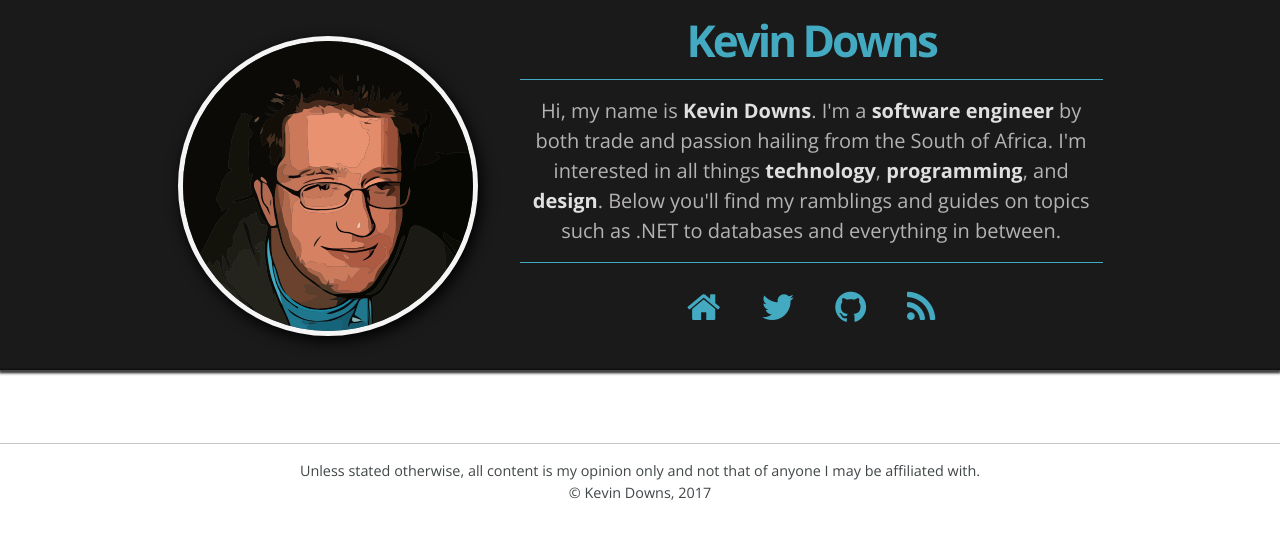
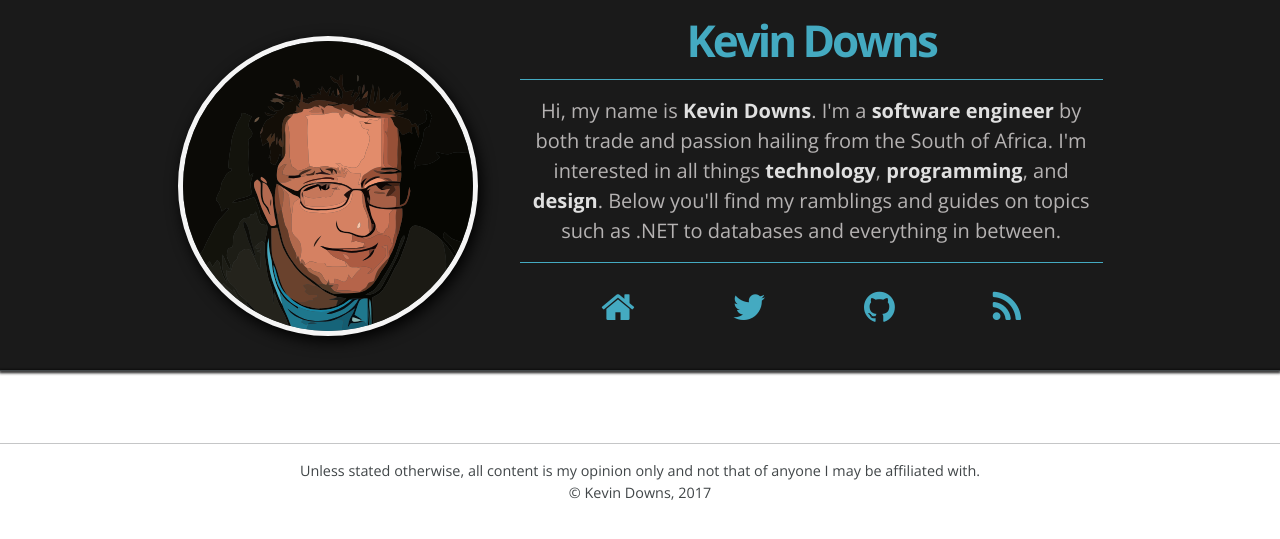
Before and after one commit to kpdowns/blog, a Jekyll site: the page built from index.html, in a window 1280 px wide. Shown: the top 539 px of the page. Built offline with Jekyll 4.4.1, drawn with Linux system fonts in a browser that asks for light colours; the list of posts is cut into pages by our own code.

Commit message:
Add margin between header element links

```diff
--- a/css/cayman-dark.css
+++ b/css/cayman-dark.css
@@ -399,7 +399,9 @@ figure.highlight {
     margin-right: 0;
 }
 
-
+.header-social-media a {
+    margin: 8%;
+}
 
 @media screen and (min-width: 55em) and (max-width: 64em) {
     .btn {
```
